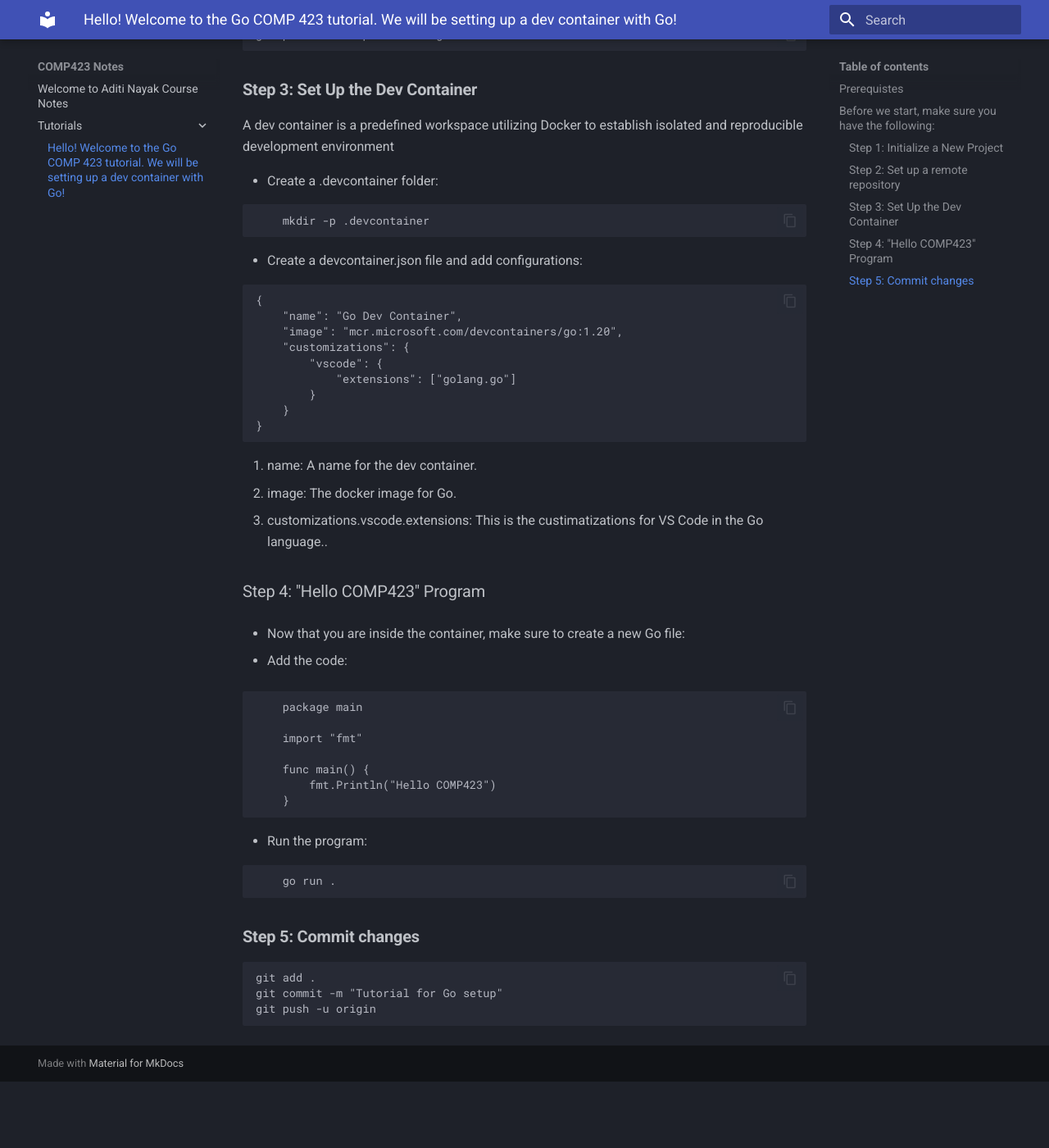
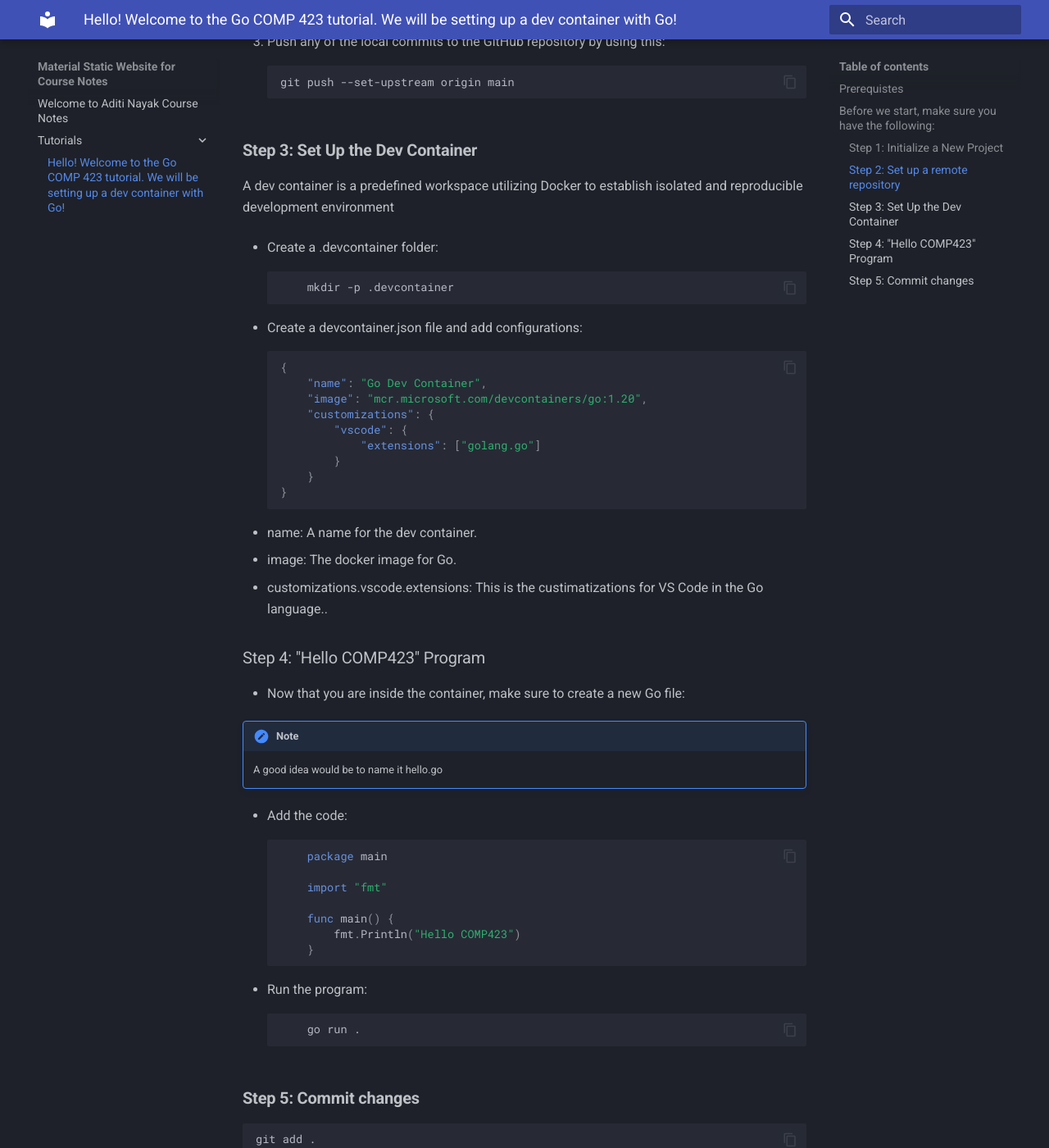
Before and after one commit to aditivn12/comp423-course-notes, an MkDocs documentation site: the page built from docs/tutorials/go-setup.md, in a window 1280 px wide and 1400 px high, scrolled down 1464 px. Shown: the whole window at 82% size. Built offline with MkDocs 1.6.1 and Material for MkDocs 9.7.7, drawn with Linux system fonts in a browser that asks for light colours; before the commit the page ends 2783 px from its top, so only the background shows below that; some of the changed text lies outside the part shown.

Commit message:
added text

````diff
--- a/docs/tutorials/go-setup.md
+++ b/docs/tutorials/go-setup.md
@@ -82,6 +84,8 @@
 
 ### Step 4: "Hello COMP423" Program
 - Now that you are inside the container, make sure to create a new Go file:
+!!!note
+    A good idea would be to name it hello.go
 
 - Add the code:
 ``` go
--- a/mkdocs.yml
+++ b/mkdocs.yml
@@ -1,4 +1,16 @@
-site_name: COMP423 Notes
+site_name: Material Static Website for Course Notes
+markdown_extensions:
+  - admonition
+  - pymdownx.highlight:
+      anchor_linenums: true
+      line_spans: __span
+      pygments_lang_class: true
+  - pymdownx.inlinehilite
+  - pymdownx.snippets
+  - pymdownx.superfences
+  - pymdownx.details
+  - pymdownx.tasklist:
+      clickable_checkbox: true
 theme:
   name: material
   palette:
````
Also changed, not shown: other parts of docs/tutorials/go-setup.md (+2 -0 lines).
